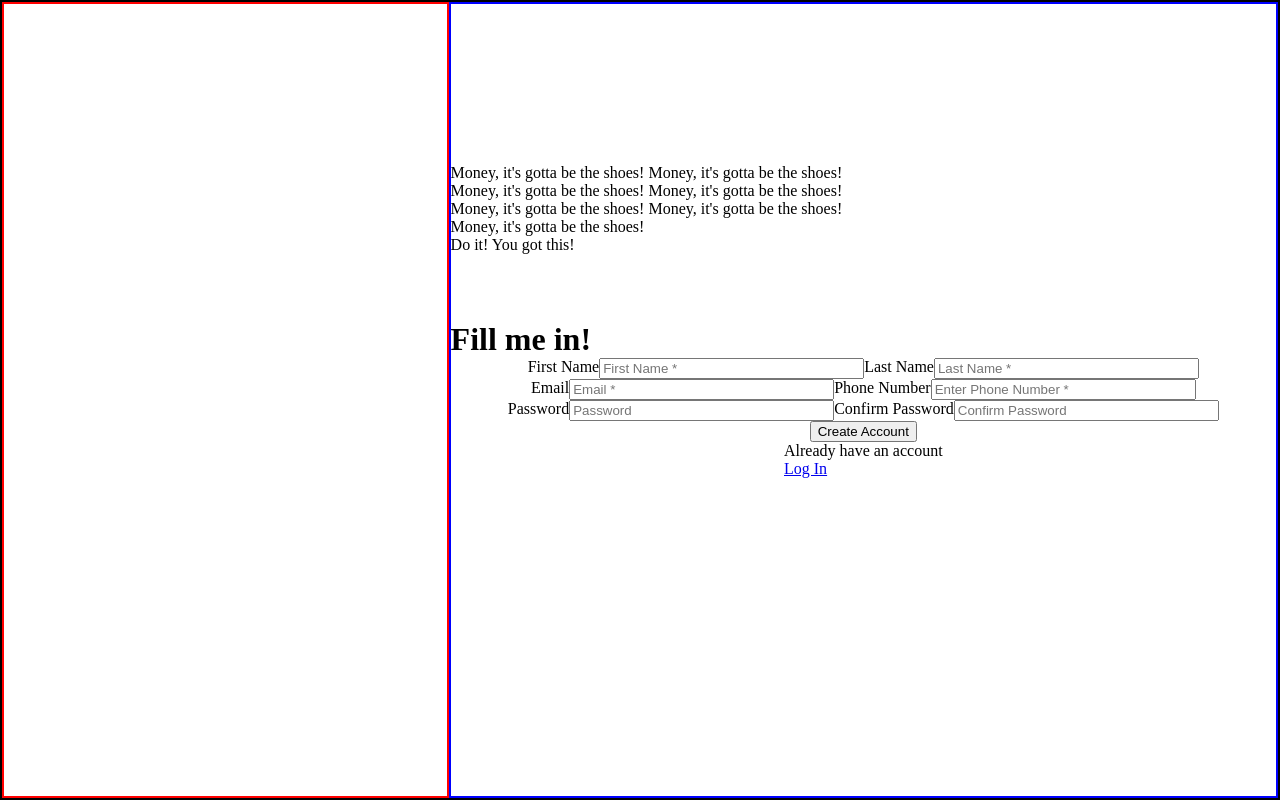
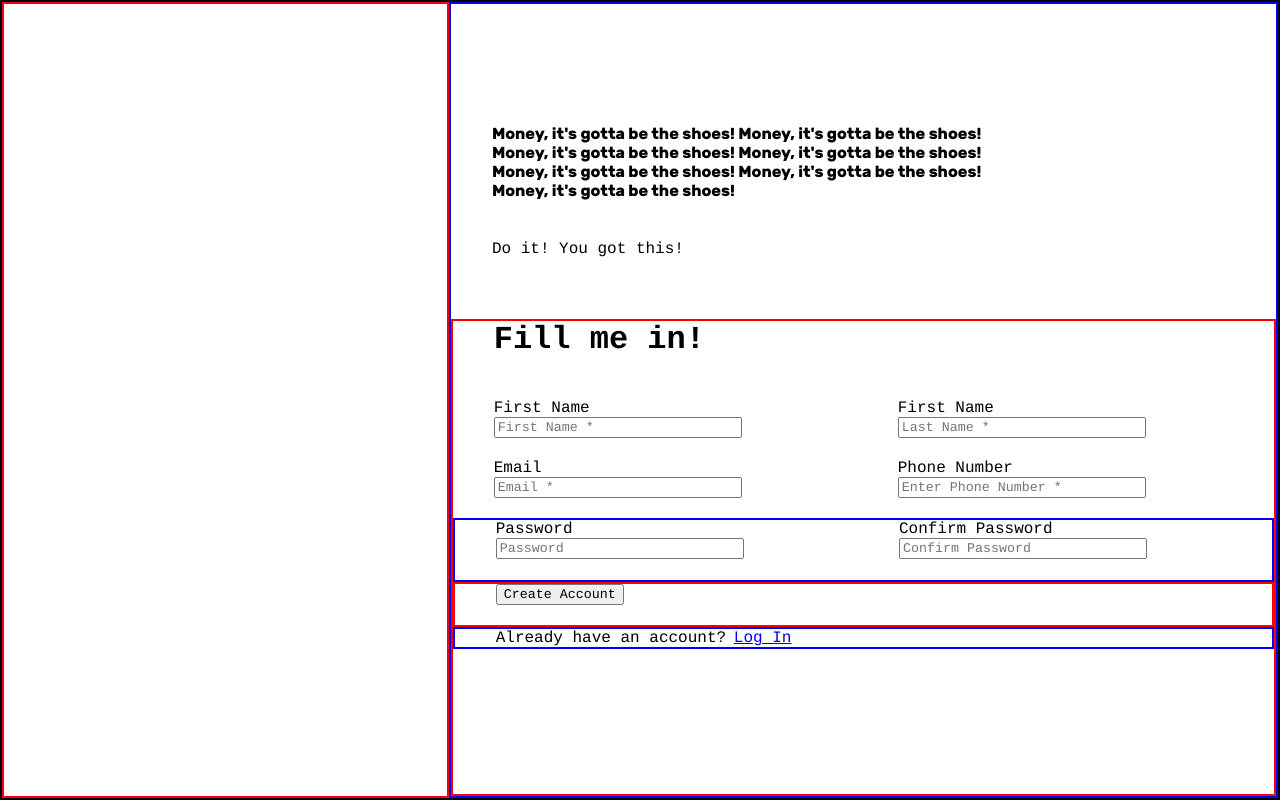
Before and after one commit to raphaprograms/form, a plain HTML site: page index.html in a window 1280 px wide. Drawn offline with Linux system fonts and the light colour scheme.

Commit message:
Position elements and add font

```diff
--- a/index.html
+++ b/index.html
@@ -22,37 +22,46 @@
                     Money, it's gotta be the shoes! Money, it's gotta be the shoes!
                     Money, it's gotta be the shoes!
                 </p>
-                <p>Do it! You got this!</p>
+                <p class="motivate">Do it! You got this!</p>
             </div>
             <div class="bottom">
                 <h1 class="form-heading">Fill me in!</h1>
                 <form action="www.theodinproject.com" method="get">
                     <div class="firstname-lastname">
+                        <div class="firstname">
                             <label for="firstname" data-help="¿Are you 11 from Stranger Things?">First Name</label>
                             <input id="firstname" placeholder="First Name *" name="firstname" type="text" value="" pattern="^[^0-9]+$" size="30" maxlength="245" required>
-
-                        <label for="lastname" data-help="A girl has no name- Arya Stark">Last Name</label>
-                        <input id="lastname" placeholder="Last Name *" name="lastname" type="text" value="" size="30" maxlength="245" required>
+                        </div>
+                        <div class="lastname">
+                            <label for="lastname" data-help="¿Are you 11 from Stranger Things?">First Name</label>
+                            <input id="lastname" placeholder="Last Name *" name="lastname" type="text" value="" pattern="^[^0-9]+$" size="30" maxlength="245" required>
+                        </div>
                     </div>
                     <div class="email-phonenumber">
+                        <div class="email">
                             <label for="email" data-help="Format email@email.com">Email</label>
                             <input id="email" placeholder="Email *" name="email" type="email" value="" size="30" maxlength="100" aria-describedby="email-notes" required>
-
+                        </div>
+                        <div class="phone-number">
                             <label for="phone_number" data-help="">Phone Number</label>
                             <input id="phone_number" placeholder="Enter Phone Number *" name="phone_number" type="tel" value="" size="30" maxlength="100" aria-describedby="phone_number" required>
                         </div>
+                    </div>
                     <div class="password_confirmpw">
+                        <div class="password">
                             <label for="password" data-help="">Password</label>
                             <input id="password" placeholder="Password" name="password" type="password" value="" size="30" maxlength="100" aria-describedby="password" required>
-
+                        </div>
+                        <div class="confirm-password">
                             <label for="confirm_password" data-help="">Confirm Password</label>
                             <input id="confirm_password" placeholder="Confirm Password" name="confirm_password" type="password" value="" size="30" maxlength="100" aria-describedby="confirm_password" required>
+                        </div>
                     </div>
                     <div class="button">
                         <button class="create-account">Create Account</button>
                     </div>
                     <div class="footer">
-                        <p>Already have an account</p>
+                        <p>Already have an account?</p>
                         <a href="www.theodinproject.com">Log In</a>
                     </div>
                 </form>
--- a/styles.css
+++ b/styles.css
@@ -1,12 +1,21 @@
+@font-face {
+    font-family: 'rubikbold';
+    src: url('font/rubik-bold-webfont.woff2') format('woff2'),
+         url('font/rubik-bold-webfont.woff') format('woff');
+    font-weight: normal;
+    font-style: normal;
+
+}
+
 * {
     box-sizing: border-box;
     margin: 0;
+    font-family: Courier, monospace;
 }
 .container {
     height: 100vh;
     border: 2px solid;
     display: flex;
-    justify-content:;
 }
 
 .left {
@@ -34,12 +43,24 @@
 
 
 .blurb {
-    margin-top: 20vh;
+    margin-top: 15vh;
+    margin-bottom: 5vh;
     width: 50ch;
+    padding-left: 5%;
+
+    font-family: 'rubikbold', 'Courier New', Courier, monospace;
 }
 
+.motivate {
+    padding-left: 5%;
+}
 .bottom {
     flex: 6;
+    gap: 10%;
+    border: 2px solid red;
+}
+.form-heading {
+    padding: 0 0 5% 5%;
 }
 
 form {
@@ -51,13 +72,68 @@ form {
 
 .firstname-lastname {
     display: flex;
+    gap: 20%;
+    width: 100%;
+    padding: 0 0 2.5% 5%;
+}
+
+.firstname {
+    display: flex;
+    flex-direction: column;
+}
+
+.lastname {
+    display: flex;
+    flex-direction: column;
 }
 
 .email-phonenumber {
     display: flex;
+    gap: 20%;
+    width: 100%;
+    padding: 0 0 2.5% 5%;
 
+}
+.email {
+    display: flex;
+    flex-direction: column;
+}
+
+.phone-number {
+    display: flex;
+    flex-direction: column;
 }
 
 .password_confirmpw {
     display: flex;
+    gap: 20%;
+    width: 100%;
+    padding: 0 0 2.5% 5%;
+    border: 2px solid blue;
+
 }
+
+.password {
+    display: flex;
+    flex-direction: column;
+}
+
+.confirm-password {
+    display: flex;
+    flex-direction: column;
+}
+
+.button {
+    width: 100%;
+    padding: 0 0 2.5% 5%;
+
+    border: 2px solid red;
+}
+
+.footer {
+    display: flex;
+    gap: 1%;
+    width: 100%;
+    padding-left: 5%;
+    border: 2px solid blue;
+}
```
Lines whose indentation alone changed are shown as unchanged.
